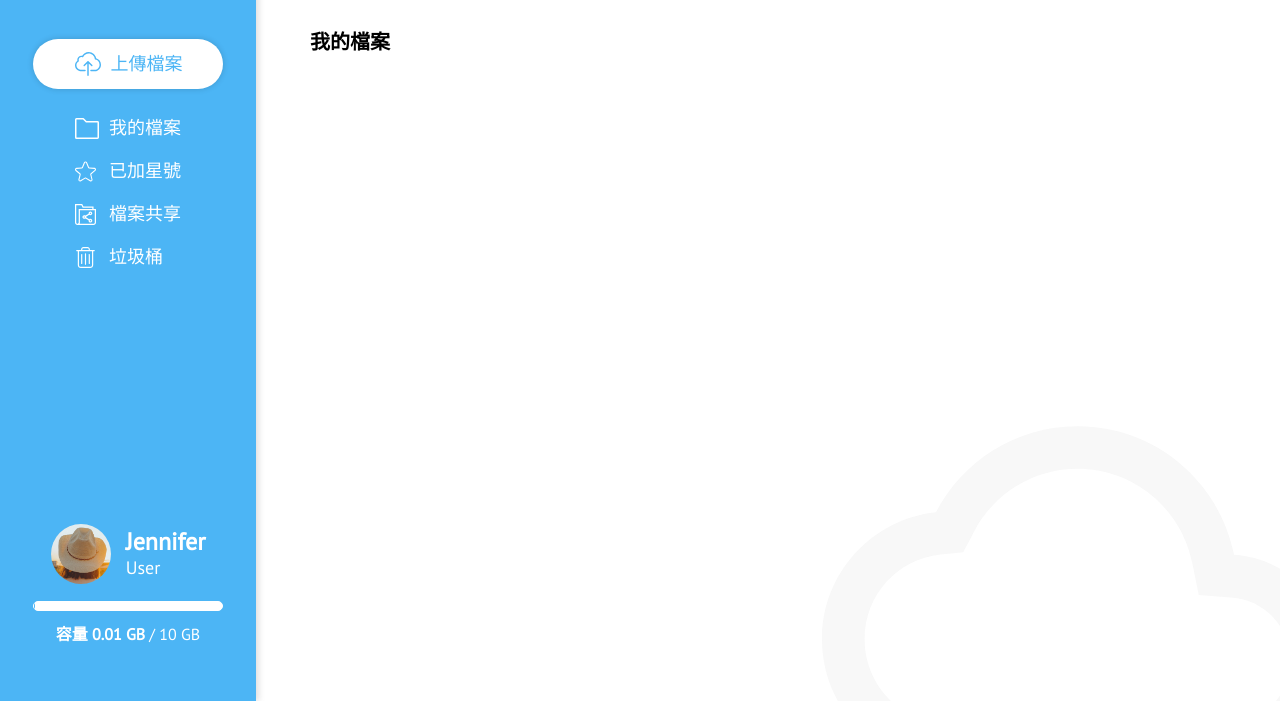
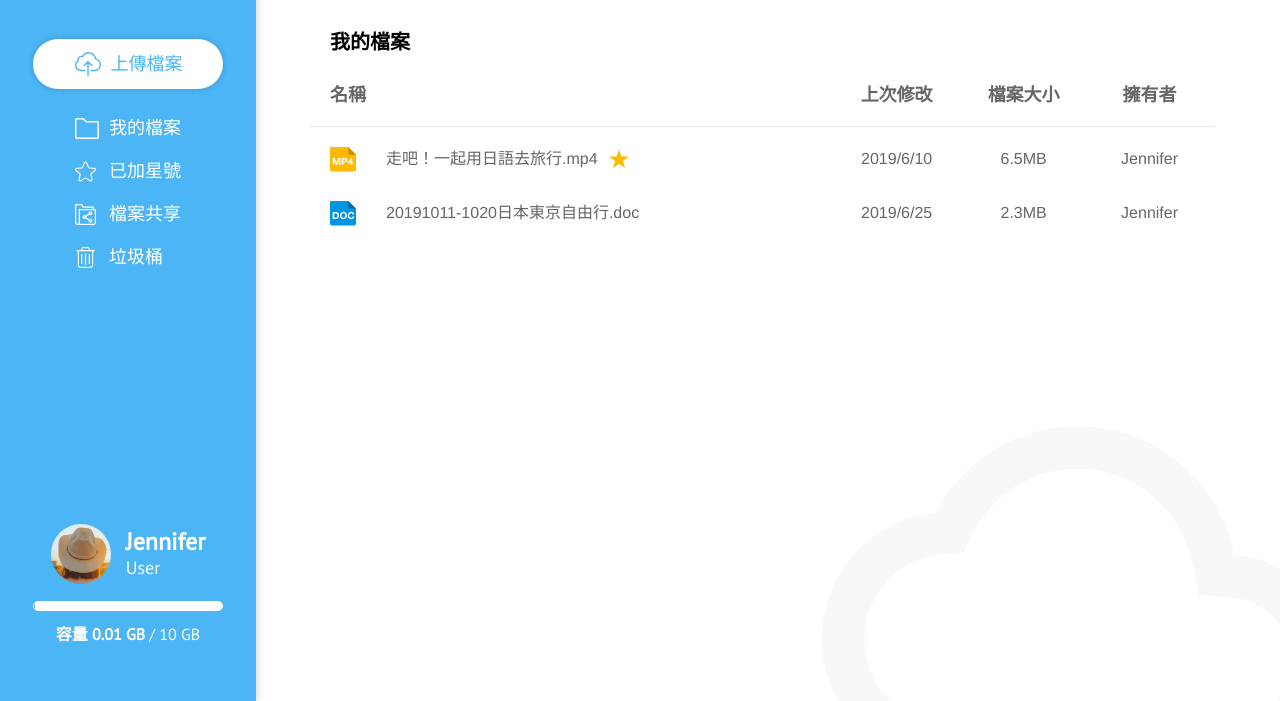
Before and after one commit to EasonChiang7178/f2e-cloud-storage, a Gatsby site: page / in a window 1280 px wide. Shown: the part 99-800 px from the top of the page. Built offline with nearby package versions, Linux system fonts and the light colour scheme; Gatsby itself is replaced by a stand-in of ours.

Commit message:
style Table component

```diff
--- a/package.json
+++ b/package.json
@@ -21,6 +21,7 @@
     "react": "^16.9.0",
     "react-dom": "^16.9.0",
     "react-helmet": "^5.2.1",
+    "react-table": "^7.0.0-alpha.34",
     "styled-components": "^4.3.2",
     "styled-normalize": "^8.0.6"
   },
--- /dev/null
+++ b/src/components/Table/Cells/index.css.js
@@ -0,0 +1,19 @@
+import styled from "styled-components"
+import starIconPath from "../../../images/icons/star-filled.svg"
+
+export const NameCellWrapper = styled.span`
+  display: flex;
+  align-items: center;
+`
+
+export const TypeIcon = styled.img`
+  margin-right: 30px;
+`
+
+export const StarIcon = styled.img.attrs({
+  src: starIconPath
+})`
+  margin-left: 11px;
+  width: 20px;
+  height: auto;
+`
--- /dev/null
+++ b/src/components/Table/Cells/index.js
@@ -0,0 +1,71 @@
+import React from "react"
+import bytes from "bytes"
+
+import { NameCellWrapper, TypeIcon, StarIcon } from "./index.css"
+
+import imgIconPath from "../../../images/type_icons/img.png"
+import docIconPath from "../../../images/type_icons/doc.png"
+import folderIconPath from "../../../images/type_icons/folder.png"
+import mp4IconPath from "../../../images/type_icons/mp4.png"
+import pdfIconPath from "../../../images/type_icons/pdf.png"
+
+
+export const NameCell = (name, isStarred) => {
+  const getTypeIconPath = (type) => {
+    switch (type) {
+      case "jpg":
+      case "png":
+      case "gif":
+        return imgIconPath
+      case "doc":
+      case "docx":
+        return docIconPath
+      case "mp4":
+        return mp4IconPath
+      case "pdf":
+        return pdfIconPath
+      default:
+        return folderIconPath
+    }
+  }
+
+  const extension = name.split(".")[1]
+
+  return (
+    <NameCellWrapper>
+      <TypeIcon src={getTypeIconPath(extension)} />
+      {name}
+      {isStarred && <StarIcon />}
+    </NameCellWrapper>
+  )
+}
+
+export const UpdatedAtCell = (timestamp) => {
+  const dateObj = new Date(timestamp * 1000)
+  const year = dateObj.getFullYear()
+  const month = dateObj.getMonth() + 1
+  const date = dateObj.getDate()
+
+  const formattedDate = `${year}/${month}/${date}`
+  return formattedDate
+}
+
+export const SizeCell = (size) => bytes(size)
+
+export const OwnerCell = (owner) => owner
+
+
+export default (id, row) => {
+  switch (id) {
+    case "name":
+      return NameCell(row[id], row.is_starred)
+    case "updated_at":
+      return UpdatedAtCell(row[id])
+    case "size":
+      return SizeCell(row[id])
+    case "owner":
+      return OwnerCell(row[id])
+    default:
+      console.warn(`Unknown id: ${id}`)
+  }
+}
--- /dev/null
+++ b/src/components/Table/index.css.js
@@ -0,0 +1,58 @@
+import styled from "styled-components"
+import { COLOR } from "../../constants"
+
+export const TableEl = styled.table`
+  width: 100%;
+  table-layout: fixed;
+  border-spacing: 0;
+  border-color: ${COLOR.GRAY};
+`
+
+export const Th = styled.th`
+  padding: 20px;
+  border-bottom: 1px solid ${COLOR.GRAY};
+  font-size: 18px;
+  color: ${COLOR.DARK_GARY};
+  user-select: none;
+
+  &:first-of-type {
+    text-align: left;
+  }
+`
+
+export const Td = styled.td`
+  padding: 20px;
+  padding-bottom: 9px;
+  text-align: center;
+  color: ${COLOR.DARK_GARY};
+
+  &:first-of-type {
+    text-align: left;
+  }
+
+  tr:last-of-type > & {
+    padding-bottom: 0;
+  }
+`
+
+export const DownwardTriangle = styled.div`
+  display: inline-block;
+  margin-left: 9px;
+  border-top: 10px solid ${COLOR.DARK_GARY};
+  border-left: 6px solid transparent;
+  border-right: 6px solid transparent;
+  border-bottom: none;
+  position: relative;
+  bottom: 1px;
+`
+
+export const UpwardTriangle = styled.div`
+  display: inline-block;
+  margin-left: 9px;
+  border-bottom: 10px solid ${COLOR.DARK_GARY};
+  border-left: 6px solid transparent;
+  border-right: 6px solid transparent;
+  border-top: none;
+  position: relative;
+  bottom: 1px;
+`
--- /dev/null
+++ b/src/components/Table/index.js
@@ -0,0 +1,87 @@
+import React, { useMemo } from "react"
+import PropTypes from "prop-types"
+import { useTable, useSortBy } from "react-table"
+
+import CellFactory from "./Cells"
+import { TableEl, Th, Td, DownwardTriangle, UpwardTriangle } from "./index.css"
+
+const Table = ({ columns, data }) => {
+  const { getTableProps, headers, rows, prepareRow } = useTable(
+    { columns, data },
+    useSortBy
+  )
+
+  return (
+    <TableEl {...getTableProps()}>
+      <colgroup>
+        <col style={{ width: "57.47%" }} />
+        <col style={{ width: "14.7%" }} />
+        <col style={{ width: "13.37%" }} />
+        <col style={{ width: "14.46%" }} />
+      </colgroup>
+      <thead>
+        <tr>
+          {headers.map(column => (
+            <Th {...column.getHeaderProps(column.getSortByToggleProps())}>
+              {column.render("Header")}
+              {
+                column.isSorted
+                  ? (column.isSortedDesc ? <DownwardTriangle /> : <UpwardTriangle />)
+                  : ""
+              }
+            </Th>
+          ))}
+        </tr>
+      </thead>
+      <tbody>
+        {rows.map((row) =>
+          prepareRow(row) || (
+            <tr {...row.getRowProps()}>
+              {row.cells.map(cell => (
+                <Td {...cell.getCellProps()}>
+                  {cell.render(({ column, cell }) => CellFactory(column.id, cell.row.original))}
+                </Td>
+              ))}
+            </tr>
+          )
+        )}
+      </tbody>
+    </TableEl>
+  )
+}
+
+const TableContainer = ({ className, ...otherProps }) => {
+  const columns = useMemo(
+    () => [
+      {
+        Header: "名稱",
+        accessor: "name",
+      },
+      {
+        Header: "上次修改",
+        accessor: "updated_at",
+      },
+      {
+        Header: "檔案大小",
+        accessor: "size",
+      },
+      {
+        Header: "擁有者",
+        accessor: "owner",
+      },
+    ],
+    []
+  )
+
+  return (
+    <div className={className}>
+      <Table columns={columns} {...otherProps} />
+    </div>
+  )
+}
+
+TableContainer.propTypes = {
+  className: PropTypes.string
+}
+
+export default TableContainer
--- a/src/components/TableBlock/index.css.js
+++ b/src/components/TableBlock/index.css.js
@@ -7,7 +7,8 @@ export const Container = styled.div`
 `
 
 export const HeaderWrapper = styled.div`
-  margin-bottom: 23px;
+  margin-bottom: 3px;
+  padding-left: 20px;
   height: 40px;
   display: flex;
   align-items: center;
--- a/src/components/TableBlock/index.js
+++ b/src/components/TableBlock/index.js
@@ -2,6 +2,7 @@ import React from "react"
 import PropTypes from "prop-types"
 
 import { Container, HeaderWrapper, Header } from "./index.css"
+import Table from "../Table"
 
 const TableBlock = ({
   className,
@@ -14,7 +15,28 @@ const TableBlock = ({
         <Header>{headerText}</Header>
       </HeaderWrapper>
 
-
+      <Table data={[
+  {
+    id: "eWRhpRV",
+    name: "走吧！一起用日語去旅行.mp4",
+    updated_at: 1560124800,
+    size: 6815744,
+    owner: "Jennifer",
+    is_starred: true,
+    in_trash: false,
+    parent_folder_id: "index"
+  },
+  {
+    id: "23TplPdS",
+    name: "20191011-1020日本東京自由行.doc",
+    updated_at: 1561420800,
+    size: 2411724,
+    owner: "Jennifer",
+    is_starred: false,
+    in_trash: false,
+    parent_folder_id: "index"
+  }
+      ]} />
     </Container>
   )
 }
```
Also changed, not shown: src/images/icons/star-filled.svg (added), src/images/type_icons/doc.png (added), src/images/type_icons/folder.png (added), src/images/type_icons/img.png (added), src/images/type_icons/mp4.png (added), src/images/type_icons/pdf.png (added), 1 other file.
